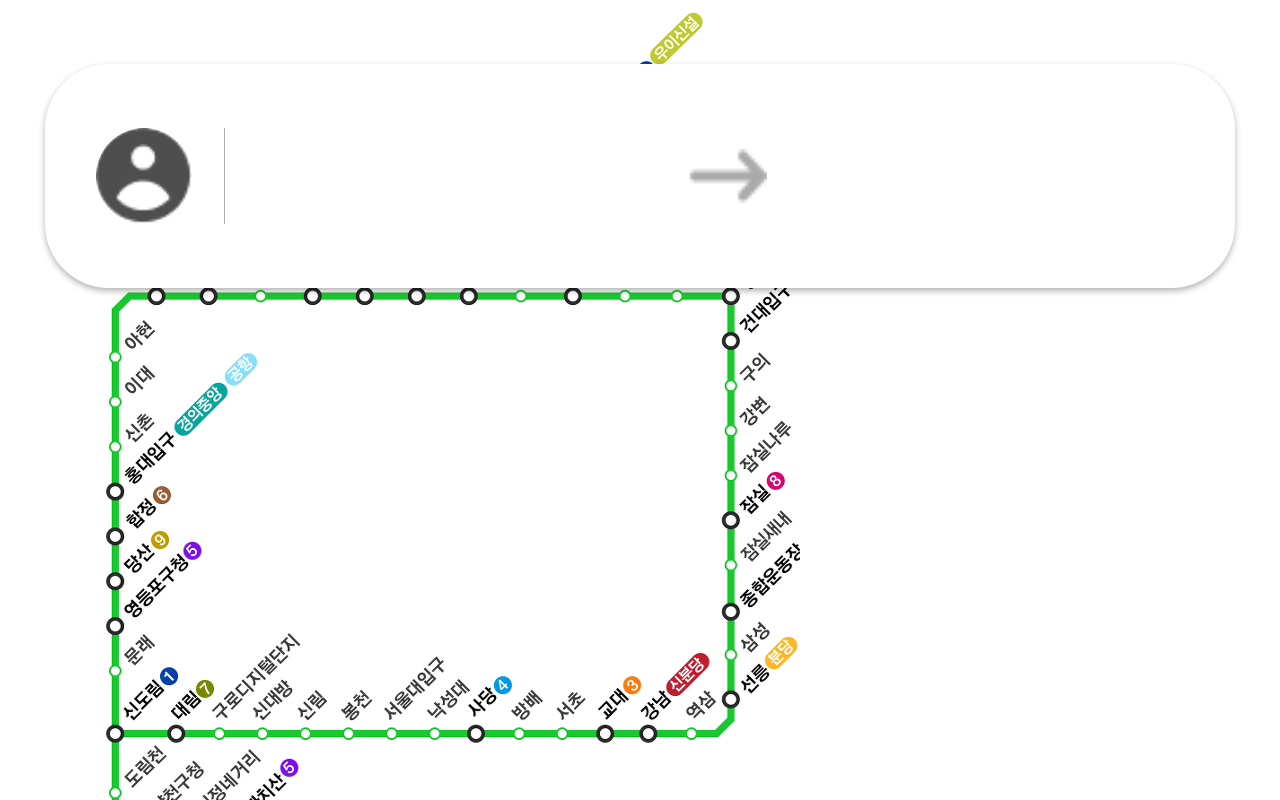
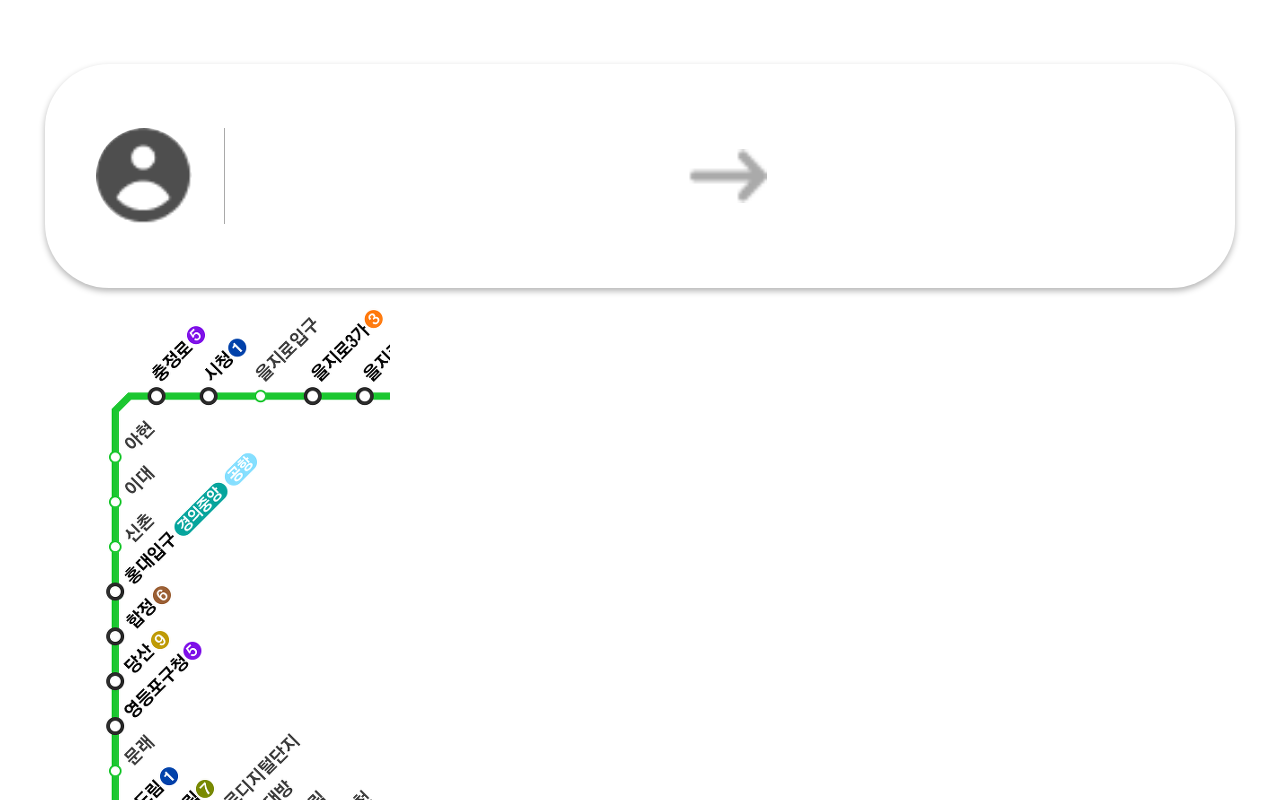
Before and after one commit to kim-song-jun/POSTROFIT, a Vue app in the folder postrofit/: page /#/MainPage in a window 1280 px wide. Built offline with nearby package versions, Linux system fonts and the light colour scheme.

Commit message:
F [FIX] Station Select positon 변경중... 하지만 아직 변경 못함

```diff
--- a/postrofit/src/App.vue
+++ b/postrofit/src/App.vue
@@ -16,5 +16,8 @@ body {
   padding: 0;
   font-family: 'Roboto';
   color: #707070;
+  height: 100vh;
+  width: 100vh;
+  overflow: hidden;
 }
 </style>
--- a/postrofit/src/components/SubWay/Line2.vue
+++ b/postrofit/src/components/SubWay/Line2.vue
@@ -1,18 +1,20 @@
 <template>
-  <div>
+  <div class="Line2-Containter">
+    <div class="Line2-ImageContainer">
       <img
         src="../../assets/images/노선도.png"
         usemap="#image_map"
-      style="margin-left: 100px"
+        style="margin-left: 100px; margin-top: 100px; margin-bottom: 100px"
       />
-
       <map name="image_map">
         <area
           v-for="(item, key) in this.line2"
           :key="key"
           :alt="item.name"
           :title="item.name"
-        :coords="`${item.left},${item.top},${this.isTransfer(item.isTransfer)}`"
+          :coords="`${item.left},${item.top},${this.isTransfer(
+            item.isTransfer,
+          )}`"
           shape="circle"
           @click="this.clickHandler($event, item)"
         />
@@ -21,6 +23,7 @@
         v-if="$store.state.clicked"
         :clickedItem="this.clickedItem"
       ></StationSelect>
+    </div>
   </div>
 </template>
 
@@ -61,15 +64,13 @@ export default {
 </script>
 
 <style>
-.line2_popup {
-  background-color: black;
-  color: white;
-  /* 110,296,8 */
-  border-radius: 10px;
-  width: 8px;
-  height: 8px;
-  top: 292px;
-  left: 106px;
-  position: absolute;
+.Line2-Containter {
+  overflow: auto;
+  width: 390px;
+  height: 844px;
+}
+.Line2-ImageContainer {
+  width: 100%;
+  height: 100%;
 }
 </style>
--- a/postrofit/src/components/stationSelect.vue
+++ b/postrofit/src/components/stationSelect.vue
@@ -73,16 +73,12 @@ export default {
 <style>
 .stationSelect_container {
   display: flex;
-  position: absolute;
-  /* Layout Properties */
-
+  position: fixed;
+  z-index: 10;
   top: v-bind(top);
   left: v-bind(left);
-  /* top: 456px; */
-  /* left: 178px; */
   width: 113px;
   height: 43px;
-  /* UI Properties */
   opacity: 1;
 }
 .stationSelect_container button {
@@ -97,12 +93,8 @@ export default {
   justify-content: center;
   color: white;
   position: relative;
-  /* Layout Properties */
-  /* top: 456px; */
-  /* left: 236px; */
   width: 55px;
   height: 35px;
-  /* UI Properties */
   background: var(--unnamed-color-707070) 0% 0% no-repeat padding-box;
   background: #707070 0% 0% no-repeat padding-box;
   opacity: 1;
```
Lines whose indentation alone changed are shown as unchanged.
